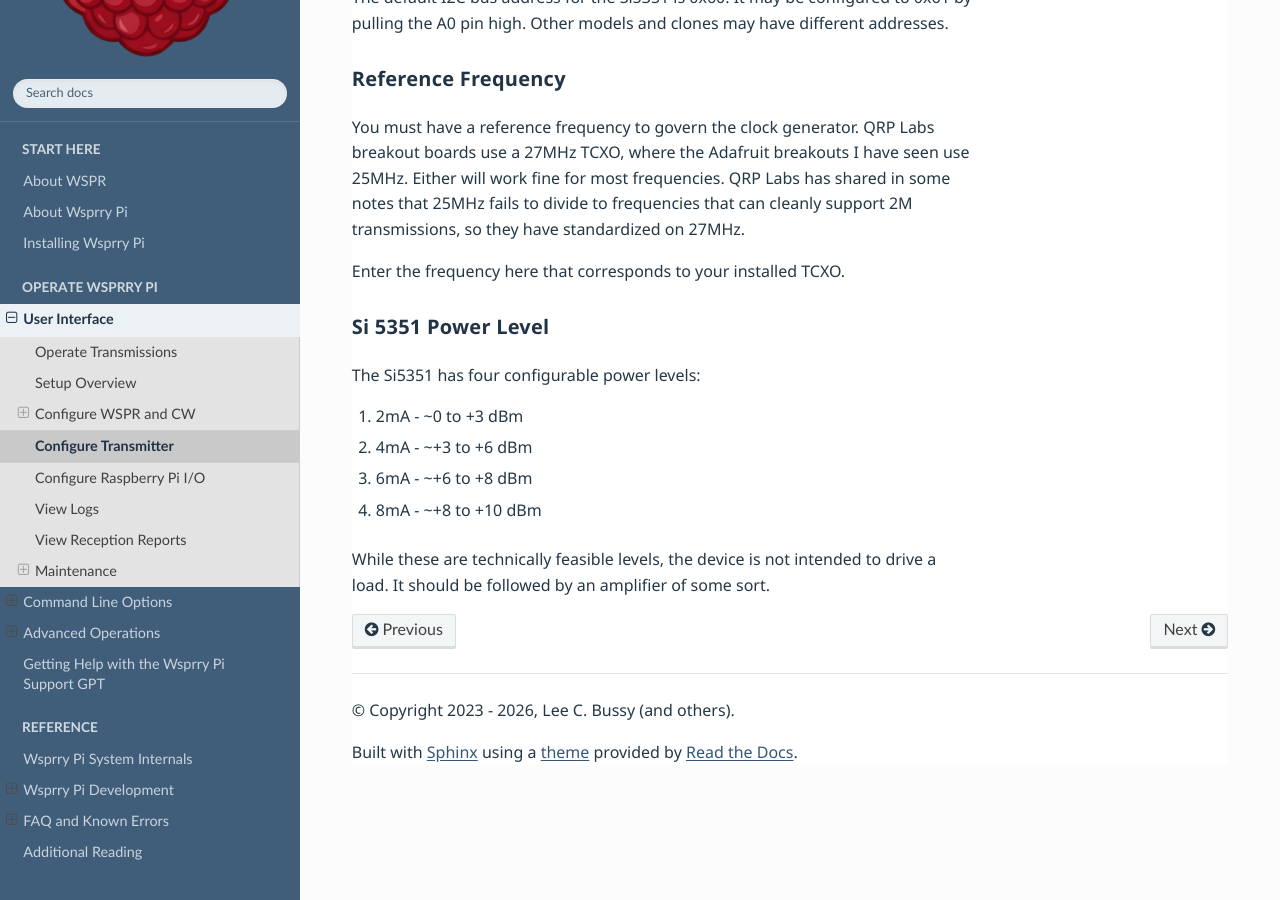
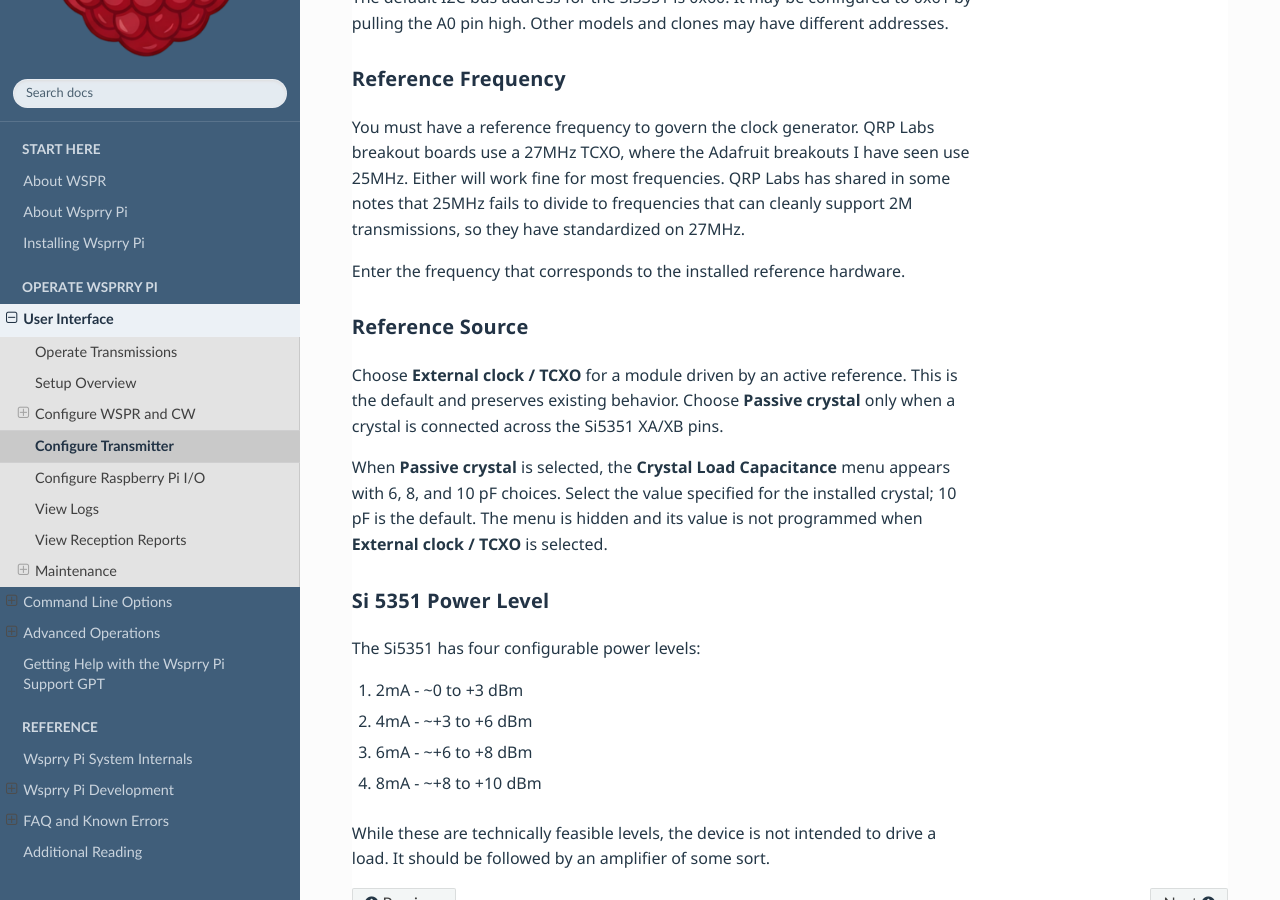
Before and after one commit to WsprryPi/Wsprry_Pi_Docs, a Sphinx documentation site: the page built from docs/User_Interface/Setup/Transmitter/index.md, in a window 1280 px wide and 900 px high, scrolled down 6507 px. Built offline with Sphinx 7.4.7 and the Read the Docs theme 3.1.0, drawn with Linux system fonts in a browser that asks for light colours.

Commit message:
Document Si5351 reference configuration

```diff
--- a/docs/User_Interface/Setup/Transmitter/index.md
+++ b/docs/User_Interface/Setup/Transmitter/index.md
@@ -68,7 +68,13 @@ The default I2C bus address for the Si5351 is 0x60.  It may be configured to 0x6
 
 You must have a reference frequency to govern the clock generator.  QRP Labs breakout boards use a 27MHz TCXO, where the Adafruit breakouts I have seen use 25MHz.  Either will work fine for most frequencies.  QRP Labs has shared in some notes that 25MHz fails to divide to frequencies that can cleanly support 2M transmissions, so they have standardized on 27MHz.
 
-Enter the frequency here that corresponds to your installed TCXO.
+Enter the frequency that corresponds to the installed reference hardware.
+
+### Reference Source
+
+Choose **External clock / TCXO** for a module driven by an active reference. This is the default and preserves existing behavior. Choose **Passive crystal** only when a crystal is connected across the Si5351 XA/XB pins.
+
+When **Passive crystal** is selected, the **Crystal Load Capacitance** menu appears with 6, 8, and 10 pF choices. Select the value specified for the installed crystal; 10 pF is the default. The menu is hidden and its value is not programmed when **External clock / TCXO** is selected.
 
 ### Si 5351 Power Level
 
```
Also changed, not shown: docs/Advanced_Operations/ini_configuration/transmitter_backends.md (+3 -1 lines), docs/Command_Line_Operations/transmitter_backends.md (+6 -0 lines), 1 other file.
